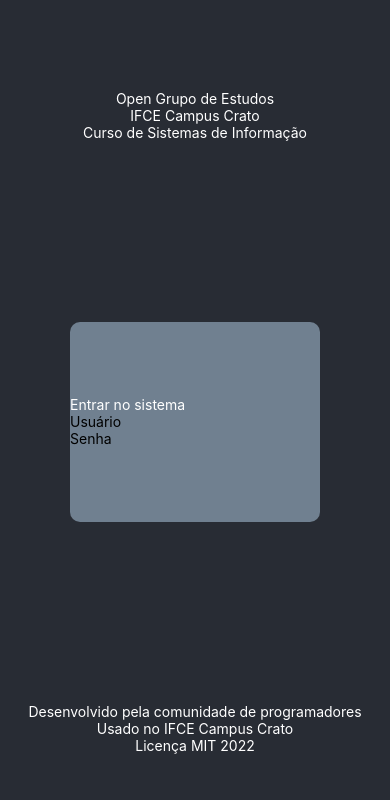
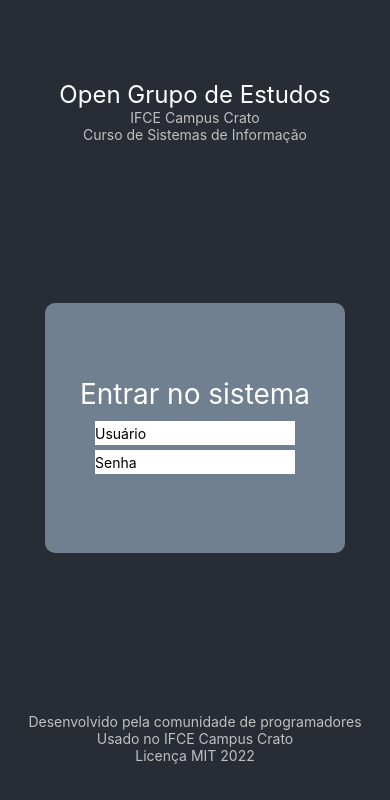
Before and after one commit to harleymacedo/open-grupos-estudo-frontend-mobile, a React Native app: screen / in a window 390 px wide. Shown: the top 800 px of the page. Built offline with nearby package versions, Linux system fonts and the light colour scheme.

Commit message:
Design na tela de Login melhorado

```diff
--- a/App.js
+++ b/App.js
@@ -6,20 +6,20 @@ export default function App() {
   return (
     <View style={styles.container}>
 
-      <StatusBar style="auto" />
+      <StatusBar style="auto"/>
 
       <View style={styles.containerCabecalho}>
         <Text style={styles.text1}>Open Grupo de Estudos</Text>
-        <Text style={styles.text1}>IFCE Campus Crato</Text>
-        <Text style={styles.text1}>Curso de Sistemas de Informação</Text>
+        <Text style={styles.text2}>IFCE Campus Crato</Text>
+        <Text style={styles.text2}>Curso de Sistemas de Informação</Text>
       </View>
 
       <Login />
 
       <View style={styles.containerCabecalho}>
-        <Text style={styles.text1}>Desenvolvido pela comunidade de programadores</Text>
-        <Text style={styles.text1}>Usado no IFCE Campus Crato</Text>
-        <Text style={styles.text1}>Licença MIT 2022</Text>
+        <Text style={styles.text2}>Desenvolvido pela comunidade de programadores</Text>
+        <Text style={styles.text2}>Usado no IFCE Campus Crato</Text>
+        <Text style={styles.text2}>Licença MIT 2022</Text>
       </View>
 
     </View>
@@ -35,6 +35,10 @@ const styles = StyleSheet.create({
   },
   text1: {
     color: 'white',
+    fontSize: 24,
+  },
+  text2: {
+    color: 'silver',
   },
   containerCabecalho: {
     display: 'flex',
--- a/src/screens/Login.js
+++ b/src/screens/Login.js
@@ -4,25 +4,35 @@ const Login = () => {
     return (
         <View style={styles.container}>
             <Text style={styles.texto1}>Entrar no sistema</Text>
-            <TextInput placeholder='Usuário' />
-            <TextInput placeholder='Senha' />
+            <TextInput style={styles.input} placeholder='Usuário' />
+            <TextInput style={styles.input} placeholder='Senha' />
         </View>
     )
 }
 
 const styles = StyleSheet.create({
     container: {
-        backgroundColor: 'slategray',
-        height: 200,
-        width: 250,
         display: 'flex',
         flexDirection: 'column',
         justifyContent: 'center',
+        alignItems: 'center',
+        backgroundColor: 'slategray',
+        height: 250,
+        width: 300,
         borderRadius: 10,
     },
     texto1: {
         color: 'white',
+        fontSize: 28,
+        marginBottom: 10,
+    },
+    input: {
+        backgroundColor: '#ffffff',
+        height: 24,
+        width: 200,
+        marginBottom: 5,
     }
+
 })
 
 export default Login;
```
